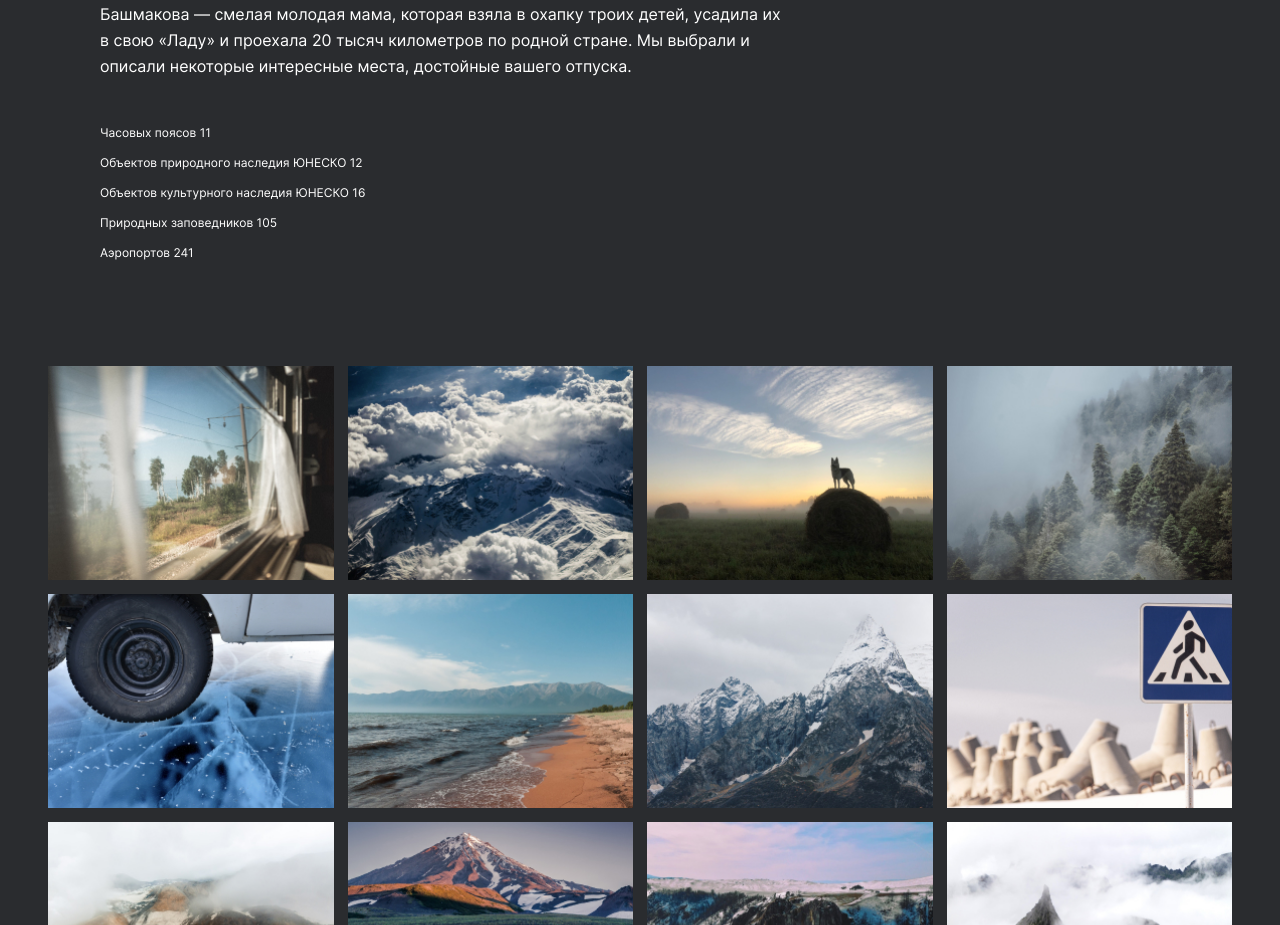
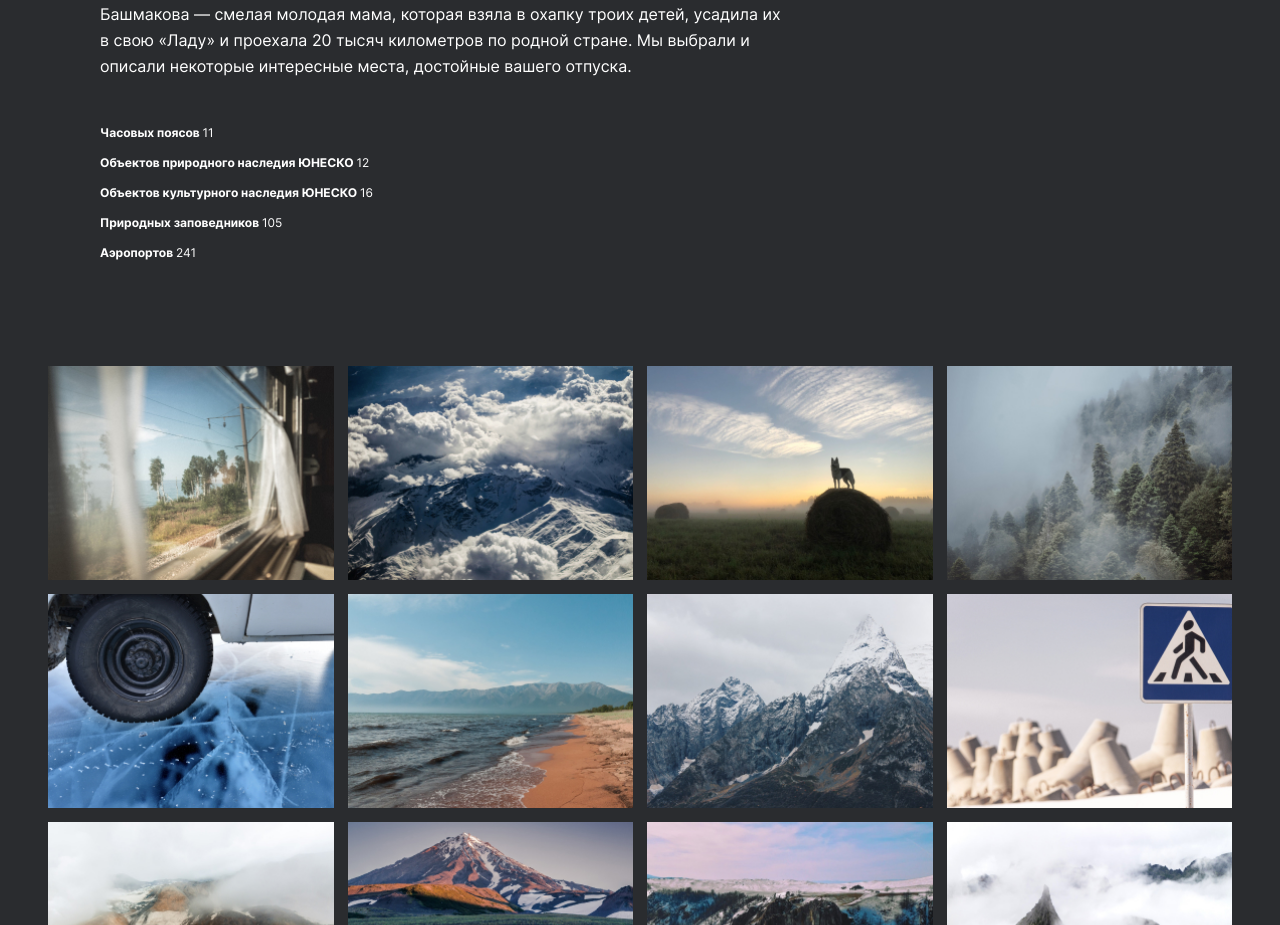
Before and after one commit to IvanShein/russian-travel, a plain HTML site: page index.html in a window 1280 px wide. Shown: the part 1481-2406 px from the top of the page. Drawn offline with Linux system fonts and the light colour scheme.

Commit message:
fixed some bags

```diff
--- a/index.html
+++ b/index.html
@@ -62,7 +62,7 @@
       <ul class="intro__list">
         <li >
           <p class="intro__list-item">
-            <span class="intro__list_accent">
+            <span class="intro__list-item_accent">
               Часовых поясов
             </span>
             11
@@ -70,7 +70,7 @@
         </li>
         <li >
           <p class="intro__list-item">
-            <span class="intro__list_accent">
+            <span class="intro__list-item_accent">
               Объектов природного наследия ЮНЕСКО
             </span>
             12
@@ -78,7 +78,7 @@
         </li>
         <li>
           <p class="intro__list-item">
-            <span class="intro__list_accent">
+            <span class="intro__list-item_accent">
               Объектов культурного наследия ЮНЕСКО
             </span>
             16
@@ -86,7 +86,7 @@
         </li>
         <li>
           <p class="intro__list-item">
-            <span class="intro__list_accent">
+            <span class="intro__list-item_accent">
               Природных заповедников
             </span>
             105
@@ -94,7 +94,7 @@
         </li>
         <li>
           <p class="intro__list-item">
-            <span class="intro__list_accent">
+            <span class="intro__list-item_accent">
               Аэропортов
             </span>
             241
```
